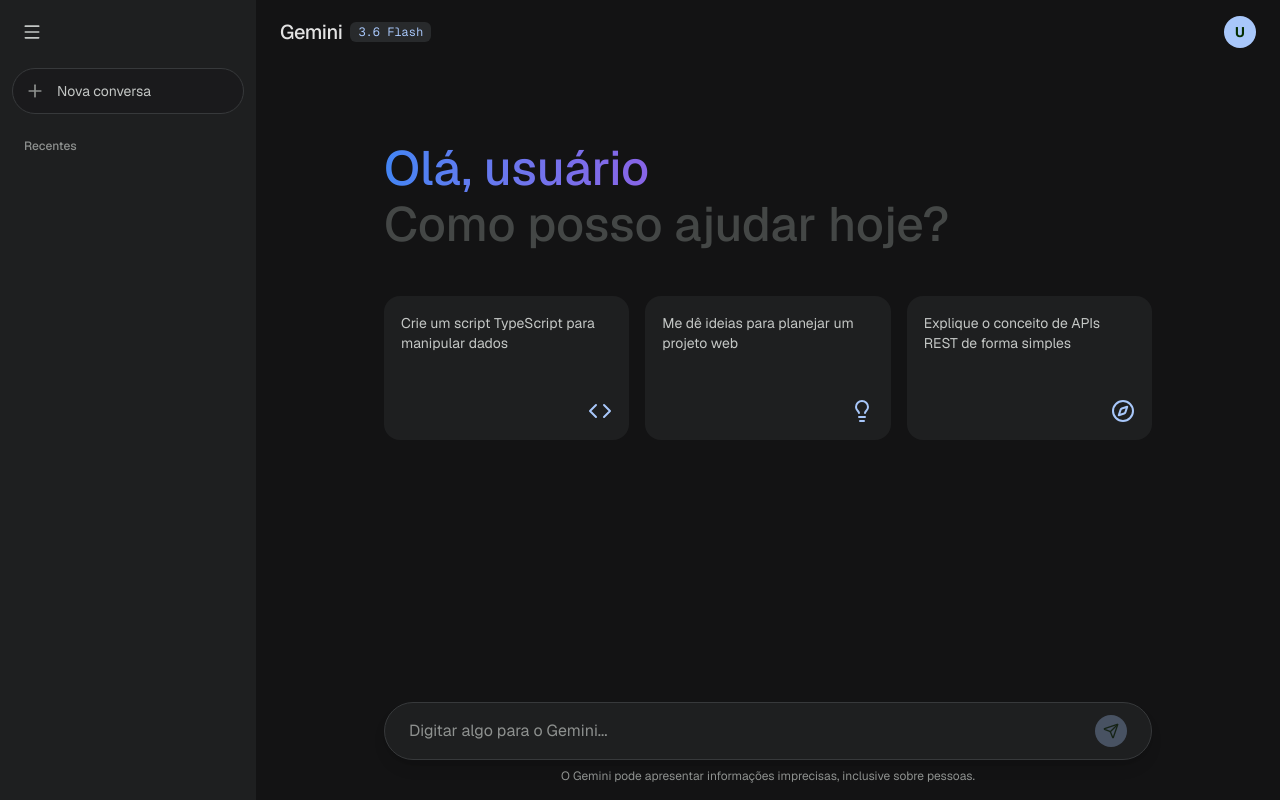
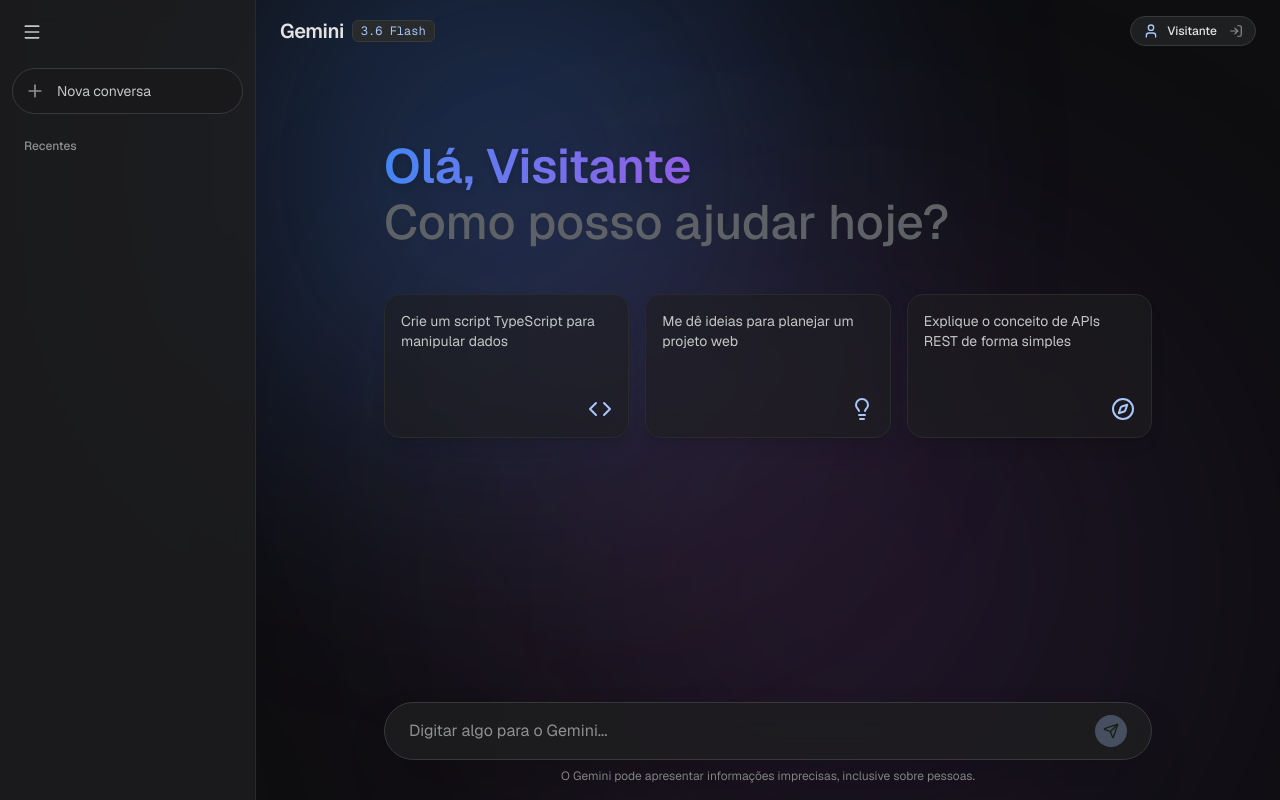
Before and after one commit to jv820842-web/Build-IA, a Next.js app: page / in a window 1280 px wide. Built offline with nearby package versions, Linux system fonts and the light colour scheme.

Commit message:
Efeito de luz no fundo e componente de usuario

```diff
--- a/app/page.tsx
+++ b/app/page.tsx
@@ -4,14 +4,14 @@
 import {
   Sparkles,
   Send,
-  Bot,
   User,
   Menu,
   Plus,
   MessageSquare,
   Compass,
   Code,
-  Lightbulb
+  Lightbulb,
+  LogIn
 } from 'lucide-react';
 
 interface Message {
@@ -24,6 +24,9 @@
   const [input, setInput] = useState('');
   const [loading, setLoading] = useState(false);
   const [sidebarOpen, setSidebarOpen] = useState(true);
+  const [userProfile, setUserProfile] = useState<{ name: string; avatar?: string } | null>({
+    name: 'Visitante',
+  });
 
   const handleSubmit = async (textToSend?: string) => {
     const query = textToSend || input;
@@ -53,10 +56,26 @@
     }
   };
 
+  const handleLoginToggle = () => {
+    if (userProfile?.name === 'Visitante') {
+      setUserProfile({
+        name: 'Usuário Gemini',
+        avatar: 'https://github.com/identicons/user.png'
+      });
+    } else {
+      setUserProfile({ name: 'Visitante' });
+    }
+  };
+
   return (
-    <div className="flex h-screen bg-[#131314] text-[#e3e3e3] font-sans antialiased overflow-hidden">
+    <div className="flex h-screen bg-[#0e0e10] text-[#e3e3e3] font-sans antialiased overflow-hidden relative">
+      {/* Luzes de Fundo Brilhantes (Aurora Effect) */}
+      <div className="absolute top-[-10%] left-[20%] w-[500px] h-[500px] bg-[#4285f4] opacity-20 blur-[140px] pointer-events-none rounded-full animate-pulse" />
+      <div className="absolute bottom-[-10%] right-[10%] w-[600px] h-[600px] bg-[#9b51e0] opacity-15 blur-[160px] pointer-events-none rounded-full" />
+      <div className="absolute top-[30%] left-[50%] -translate-x-1/2 w-[400px] h-[400px] bg-[#d96570] opacity-10 blur-[150px] pointer-events-none rounded-full" />
+
       {/* Sidebar Lateral estilo Gemini */}
-      <aside className={`${sidebarOpen ? 'w-64' : 'w-16'} transition-all duration-300 bg-[#1e1f20] flex flex-col justify-between p-3 select-none`}>
+      <aside className={`${sidebarOpen ? 'w-64' : 'w-16'} transition-all duration-300 bg-[#1e1f20]/80 backdrop-blur-md flex flex-col justify-between p-3 select-none z-20 border-r border-[#282a2c]`}>
         <div>
           <button
             onClick={() => setSidebarOpen(!sidebarOpen)}
@@ -67,7 +86,7 @@
 
           <button
             onClick={() => setMessages([])}
-            className={`mt-4 flex items-center gap-3 bg-[#1a1a1c] hover:bg-[#282a2c] border border-[#37393b] rounded-full p-3 text-sm text-[#c4c7c5] transition-all w-full ${!sidebarOpen && 'justify-center'}`}
+            className={`mt-4 flex items-center gap-3 bg-[#1a1a1c]/90 hover:bg-[#282a2c] border border-[#37393b] rounded-full p-3 text-sm text-[#c4c7c5] transition-all w-full ${!sidebarOpen && 'justify-center'}`}
           >
             <Plus className="w-5 h-5 text-[#8e918f]" />
             {sidebarOpen && <span>Nova conversa</span>}
@@ -90,15 +109,28 @@
       </aside>
 
       {/* Área Principal de Chat */}
-      <main className="flex-1 flex flex-col h-full relative bg-[#131314]">
-        {/* Cabeçalho */}
+      <main className="flex-1 flex flex-col h-full relative z-10">
+        {/* Cabeçalho com Conta de Usuário */}
         <header className="flex items-center justify-between p-4 px-6 text-[#c4c7c5]">
           <div className="flex items-center gap-2">
-            <span className="text-xl font-medium tracking-tight text-[#e3e3e3]">Gemini</span>
-            <span className="text-xs bg-[#282a2c] text-[#a8c7fa] px-2 py-0.5 rounded-md font-mono">3.6 Flash</span>
+            <span className="text-xl font-semibold tracking-tight text-[#e3e3e3]">Gemini</span>
+            <span className="text-xs bg-[#282a2c] text-[#a8c7fa] px-2 py-0.5 rounded-md font-mono border border-[#37393b]">3.6 Flash</span>
           </div>
-          <div className="w-8 h-8 rounded-full bg-[#a8c7fa] text-[#042e00] flex items-center justify-center font-bold text-sm">
-            U
+
+          {/* Botão / Perfil do Usuário */}
+          <div className="flex items-center gap-3">
+            <button
+              onClick={handleLoginToggle}
+              className="flex items-center gap-2 bg-[#1e1f20] hover:bg-[#282a2c] border border-[#37393b] px-3 py-1.5 rounded-full text-xs font-medium text-[#e3e3e3] transition-all"
+            >
+              {userProfile?.avatar ? (
+                <img src={userProfile.avatar} alt="User Avatar" className="w-6 h-6 rounded-full" />
+              ) : (
+                <User className="w-4 h-4 text-[#a8c7fa]" />
+              )}
+              <span>{userProfile?.name}</span>
+              <LogIn className="w-3.5 h-3.5 text-[#8e918f] ml-1" />
+            </button>
           </div>
         </header>
 
@@ -108,10 +140,10 @@
             {messages.length === 0 ? (
               <div className="mt-12 space-y-8">
                 <div>
-                  <h1 className="text-5xl font-medium bg-gradient-to-r from-[#4285f4] via-[#9b51e0] to-[#d96570] bg-clip-text text-transparent">
-                    Olá, usuário
+                  <h1 className="text-5xl font-semibold bg-gradient-to-r from-[#4285f4] via-[#9b51e0] to-[#d96570] bg-clip-text text-transparent drop-shadow-md">
+                    Olá, {userProfile?.name}
                   </h1>
-                  <h2 className="text-5xl font-medium text-[#444746] mt-2">
+                  <h2 className="text-5xl font-medium text-[#5e6266] mt-2">
                     Como posso ajudar hoje?
                   </h2>
                 </div>
@@ -120,7 +152,7 @@
                 <div className="grid grid-cols-1 md:grid-cols-3 gap-4 pt-4">
                   <button
                     onClick={() => handleSubmit("Crie um script TypeScript para manipular dados")}
-                    className="p-4 bg-[#1e1f20] hover:bg-[#282a2c] rounded-2xl text-left flex flex-col justify-between h-36 transition-colors border border-transparent hover:border-[#37393b]"
+                    className="p-4 bg-[#1e1f20]/60 hover:bg-[#282a2c]/80 backdrop-blur-md rounded-2xl text-left flex flex-col justify-between h-36 transition-all border border-[#282a2c] hover:border-[#37393b] shadow-lg"
                   >
                     <span className="text-sm text-[#c4c7c5]">Crie um script TypeScript para manipular dados</span>
                     <Code className="w-6 h-6 text-[#a8c7fa] self-end" />
@@ -128,7 +160,7 @@
 
                   <button
                     onClick={() => handleSubmit("Me dê ideias para planejar um projeto web")}
-                    className="p-4 bg-[#1e1f20] hover:bg-[#282a2c] rounded-2xl text-left flex flex-col justify-between h-36 transition-colors border border-transparent hover:border-[#37393b]"
+                    className="p-4 bg-[#1e1f20]/60 hover:bg-[#282a2c]/80 backdrop-blur-md rounded-2xl text-left flex flex-col justify-between h-36 transition-all border border-[#282a2c] hover:border-[#37393b] shadow-lg"
                   >
                     <span className="text-sm text-[#c4c7c5]">Me dê ideias para planejar um projeto web</span>
                     <Lightbulb className="w-6 h-6 text-[#a8c7fa] self-end" />
@@ -136,7 +168,7 @@
 
                   <button
                     onClick={() => handleSubmit("Explique o conceito de APIs REST de forma simples")}
-                    className="p-4 bg-[#1e1f20] hover:bg-[#282a2c] rounded-2xl text-left flex flex-col justify-between h-36 transition-colors border border-transparent hover:border-[#37393b]"
+                    className="p-4 bg-[#1e1f20]/60 hover:bg-[#282a2c]/80 backdrop-blur-md rounded-2xl text-left flex flex-col justify-between h-36 transition-all border border-[#282a2c] hover:border-[#37393b] shadow-lg"
                   >
                     <span className="text-sm text-[#c4c7c5]">Explique o conceito de APIs REST de forma simples</span>
                     <Compass className="w-6 h-6 text-[#a8c7fa] self-end" />
@@ -148,11 +180,11 @@
                 {messages.map((msg, i) => (
                   <div key={i} className="flex gap-4 items-start">
                     {msg.role === 'user' ? (
-                      <div className="w-8 h-8 rounded-full bg-[#37393b] flex items-center justify-center shrink-0">
+                      <div className="w-8 h-8 rounded-full bg-[#37393b] flex items-center justify-center shrink-0 shadow">
                         <User className="w-5 h-5 text-[#c4c7c5]" />
                       </div>
                     ) : (
-                      <div className="w-8 h-8 rounded-full bg-[#1e1f20] flex items-center justify-center shrink-0 border border-[#37393b]">
+                      <div className="w-8 h-8 rounded-full bg-[#1e1f20] flex items-center justify-center shrink-0 border border-[#37393b] shadow">
                         <Sparkles className="w-5 h-5 text-[#4285f4]" />
                       </div>
                     )}
@@ -180,7 +212,7 @@
                 e.preventDefault();
                 handleSubmit();
               }}
-              className="bg-[#1e1f20] border border-[#37393b] focus-within:border-[#8e918f] rounded-full flex items-center px-6 py-3 shadow-lg transition-all"
+              className="bg-[#1e1f20]/80 backdrop-blur-md border border-[#37393b] focus-within:border-[#8e918f] rounded-full flex items-center px-6 py-3 shadow-2xl transition-all"
             >
               <input
                 type="text"
```
